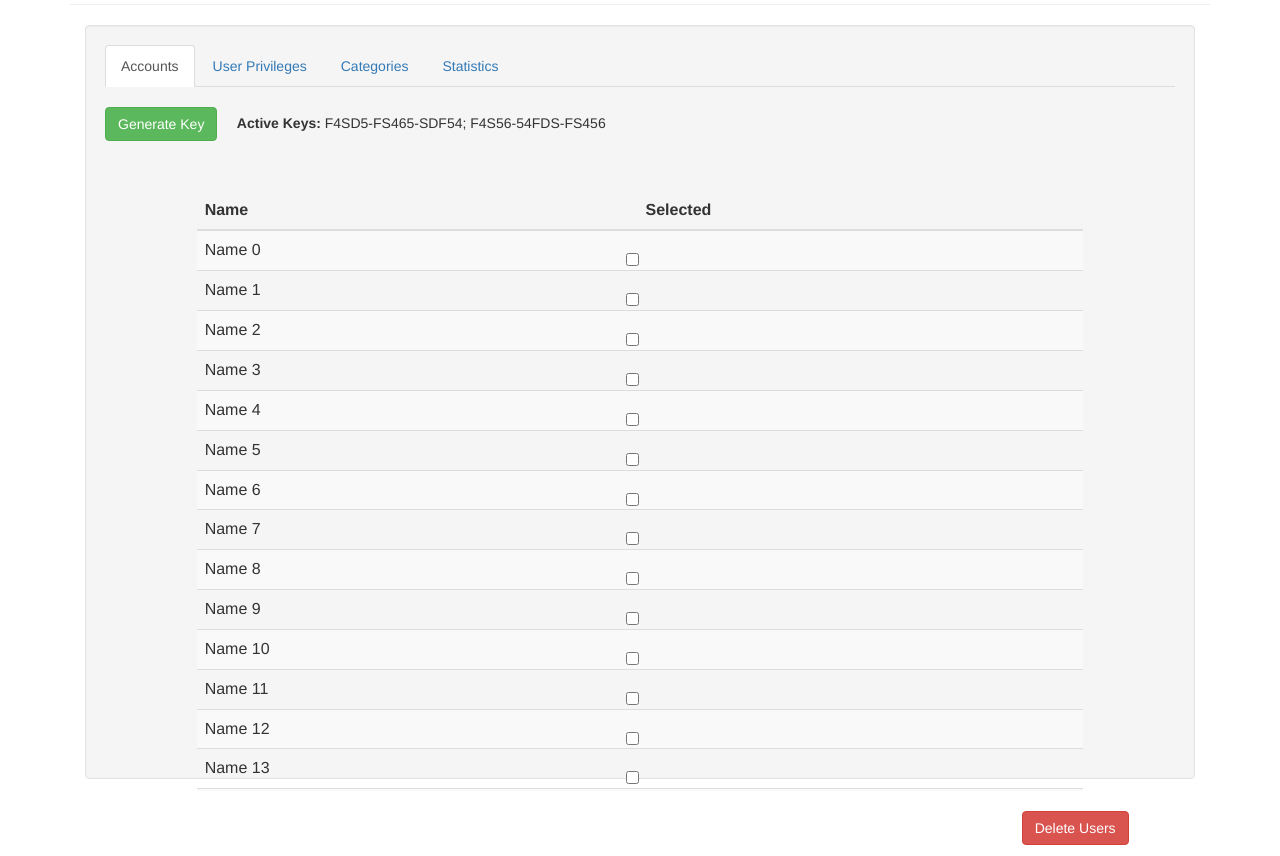
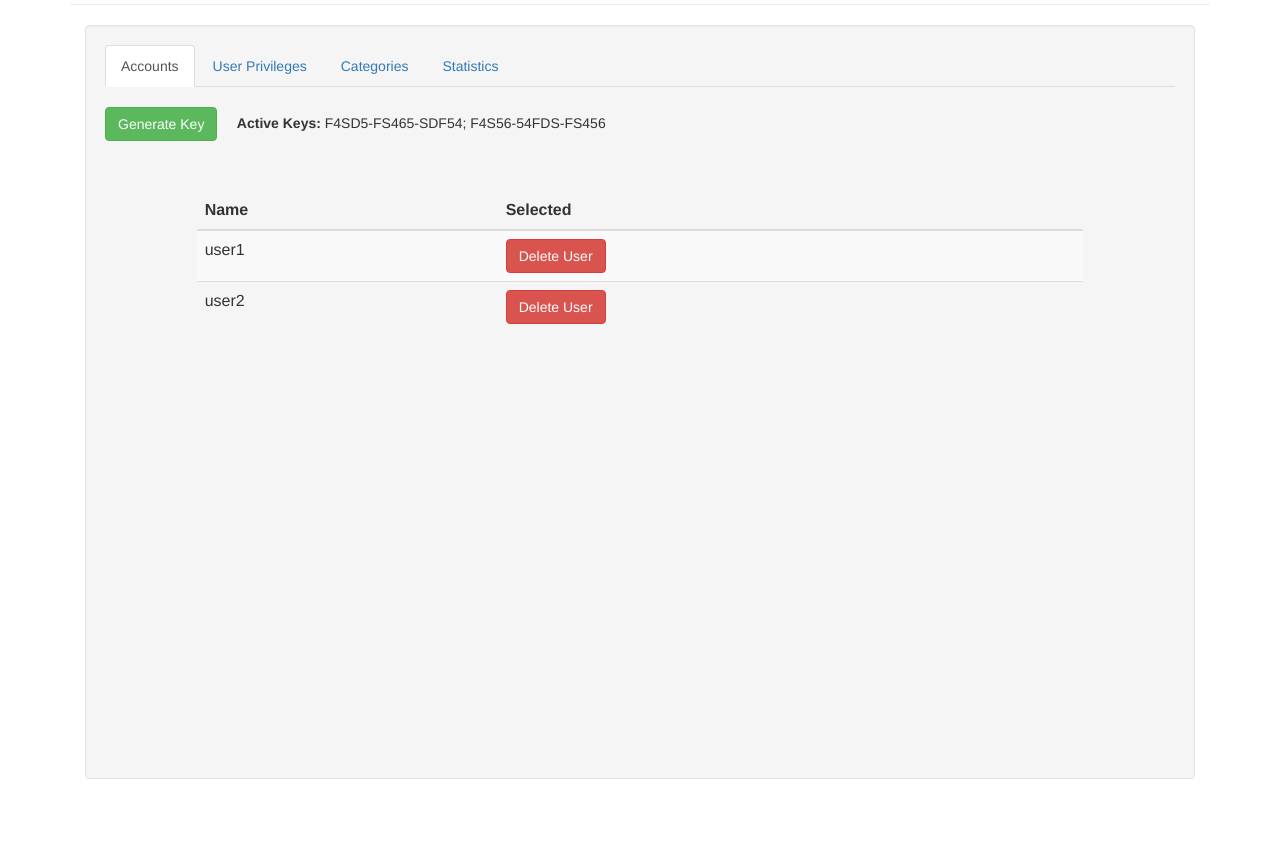
Before and after one commit to yyssahn/319project, a PHP site: page /new/index.php?content=admin in a window 1280 px wide. Shown: the part 264-1120 px from the top of the page. Run offline with PHP 8.4, Linux system fonts and the light colour scheme; a user stored in the database is signed in; data comes from the database, SQL or seed files in the repository; some libraries are stand-ins or nearby versions.

Commit message:
working on admin panel

```diff
--- a/scripts/admin.php
+++ b/scripts/admin.php
@@ -1,6 +1,36 @@
 <div class="page-header">
 	<h2>Admin Mother Fucker!</h2>
 </div>
+
+<?php
+
+// Connect to the Database
+
+$DBServer = "localhost";
+$DBUser = "root";
+$DBPass = "";
+$DBName = "cbel_db";
+
+$conn = new mysqli($DBServer, $DBUser, $DBPass, $DBName);
+
+if($conn->connect_error) {
+	trigger_error('Database connection failed: '  . $conn->connect_error, E_USER_ERROR);
+}
+// Query Database for list of Usernames
+
+$sql = "SELECT username FROM user";
+
+$result = $conn->query($sql);
+
+// Create a List of users
+
+$listOfUsers = array();
+
+while ($row = mysqli_fetch_assoc($result)) {
+    $listOfUsers[] = $row;
+}
+
+?>
 
 <div class="container-fluid">
     <div class="row-fluid">
@@ -29,7 +59,7 @@
 					<strong>Active Keys:</strong> F4SD5-FS465-SDF54; F4S56-54FDS-FS456
 
 					<div class="row" style="padding-top:50px">
-						<div class="col-md-10 column col-md-offset-1" style="height:600px; overflow:scroll">
+						<div class="col-md-10 column col-md-offset-1" style="height:500px; overflow:scroll">
 							<table class="table table-striped">
 								<thead>
 									<tr>
@@ -43,25 +73,26 @@
 								</thead>
 								<tbody>
 									<?php
-										// Temporary placeholder
-										for($i=0; $i< 20; $i++){
-											print "<tr><td>Name {$i}</td><td><div class='checkbox'><input type='checkbox'></div></td></tr>";
-										}
+
+                                                                            foreach($listOfUsers as $username) {
+                                                                                //print "<tr><td>".$username['username']."</td><td><div class='checkbox'><input type='checkbox'></div></td></tr>";
+                                                                                print "<tr><td>".$username['username']."</td><td><div><a href='index.php?content=lead_edit' class='btn btn-large btn-danger'>Delete User</a></div></td></tr>";
+                                                                            }
 									?>
 								</tbody>
 							</table>
 						</div>
 
-						<div class="col-md-1 col-md-offset-10" style="padding-top: 20px">
+						<!--<div class="col-md-1 col-md-offset-10" style="padding-top: 20px">
 							<a href='index.php?content=lead_edit' class='btn btn-large btn-danger'>Delete Users</a>
-						</div>
+						</div> -->
 					</div>
 				</div>
 
                 <div class="tab-pane" id="user_privileges">
 					<div class="panel-body" style="height:800px">
 						<div class="row" style="padding-top:50px">
-							<div class="col-md-10 column col-md-offset-1" style="height:600px; overflow:scroll">
+							<div class="col-md-10 column col-md-offset-1" style="height:500px; overflow:scroll">
 								<table class="table table-striped">
 									<thead>
 										<tr>
@@ -75,17 +106,18 @@
 									</thead>
 									<tbody>
 										<?php
-											// Temporary placeholder
-											for($i=0; $i< 20; $i++){
-												print "<tr><td>Name {$i}</td><td><div class='checkbox'><input type='checkbox'></div></td></tr>";
-											}
-										?>
+
+                                                                            foreach($listOfUsers as $username) {
+                                                                                //print "<tr><td>".$username['username']."</td><td><div class='checkbox'><input type='checkbox'></div></td></tr>";
+                                                                                 print "<tr><td>".$username['username']."</td><td><div><a href='index.php?content=lead_edit' class='btn btn-large btn-success'>Promote User</a></div></td></tr>";
+                                                                            }
+									?>
 									</tbody>
 								</table>
 							</div>
-							<div class="col-md-1 col-md-offset-10">
+							<!--<div class="col-md-1 col-md-offset-10">
 								<a href='index.php?content=lead_edit' class='btn btn-large btn-primary'>Submit</a>
-							</div>
+							</div> -->
 						</div>
 					</div>
 				</div>
```
